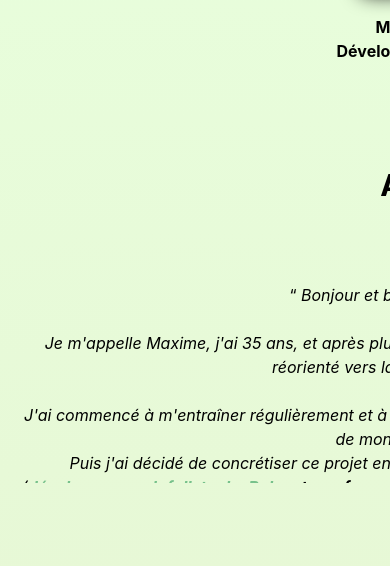
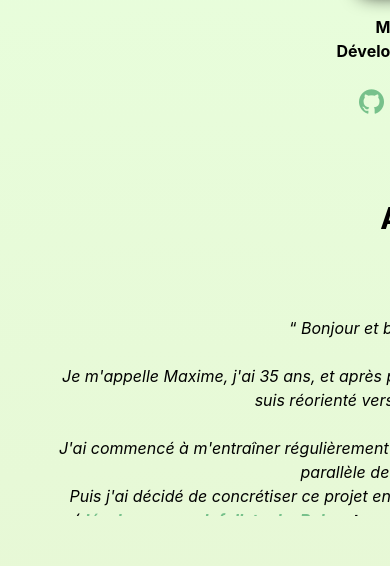
Before and after one commit to Gorrog87/resume, a Next.js app: page /resume in a window 390 px wide. Shown: the part 236-802 px from the top of the page. Built offline with nearby package versions, Linux system fonts and the light colour scheme.

Commit message:
resized & centered the logos inside the header component

```diff
--- a/components/Header.js
+++ b/components/Header.js
@@ -18,7 +18,7 @@ export default function Header() {
         <div className="shadowed">
           <h1><strong>Maxime Gourgues</strong></h1>
           <h4 className="md:ml-4"><strong>Développeur frontend junior</strong></h4>
-          <div className="">
+          <div className="flex justify-center text-3xl mt-5">
             <a
               href="https://github.com/Gorrog87"
               rel="noreferrer"
--- a/styles/globals.css
+++ b/styles/globals.css
@@ -72,6 +72,7 @@ a i {
   justify-content: center;
   align-items: center;
   margin: 0 2em 0 2em;
+  gap: 2em;
 }
 
 .logo-formation {
@@ -129,7 +130,7 @@ a i {
 
   .bio {
     padding: unset;
-    margin: unset;
+    margin: 2em;
     width: auto;
     height: 200px;
     overflow: scroll;
@@ -145,6 +146,10 @@ a i {
     font-size: 10vw;
   }
 
+  .ri-github-fill {
+    height: 4vh;
+  }
+
 }
 
 /* @media (prefers-color-scheme: dark) {
```
